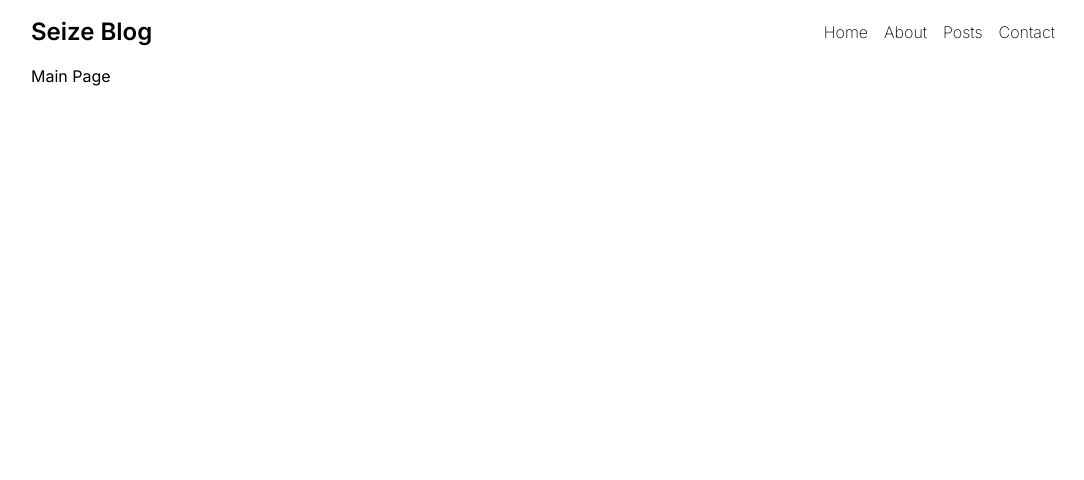
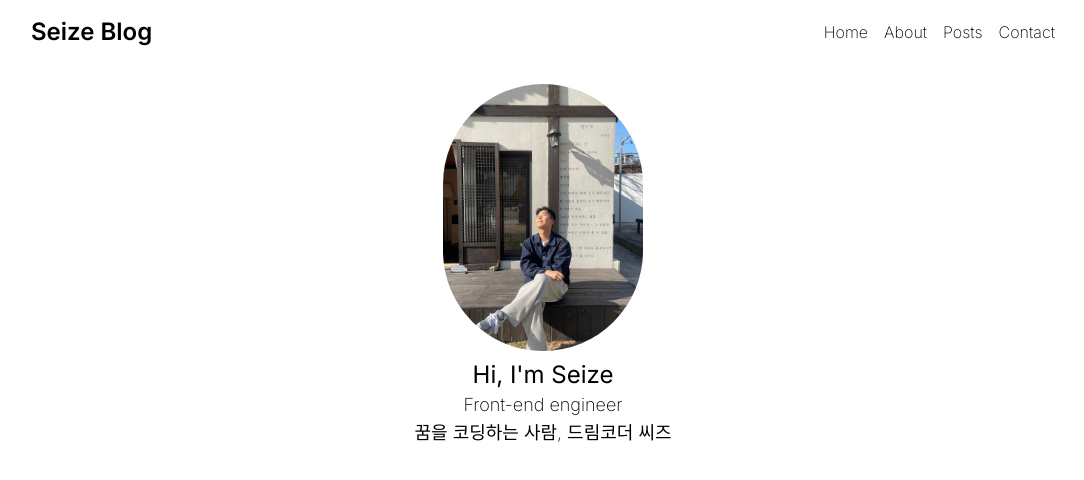
Before and after one commit to junggyoo/my-blog-app, a Next.js app: page /main in a window 1280 px wide. Shown: the top 480 px of the page, without its empty margins (97-1181 px from the left). Built offline with nearby package versions, Linux system fonts and the light colour scheme.

Commit message:
feat: IntroduceSection 컴포넌트 추가

```diff
--- /dev/null
+++ b/src/app/main/components/IntroduceSectoin.tsx
@@ -0,0 +1,21 @@
+import Image from 'next/image';
+
+export default function IntroduceSection() {
+  return (
+    <section className="flex flex-col items-center justify-center mt-5">
+      <Image
+        className="rounded-full"
+        src="/images/profile.jpeg"
+        alt="profile"
+        priority
+        width={200}
+        height={200}
+      />
+      <h1 className="text-2xl mt-2">Hi, I'm Seize</h1>
+      <p className="text-lg font-extralight">Front-end engineer</p>
+      <p className="text-lg font-extralight">
+        꿈을 코딩하는 사람, 드림코더 씨즈
+      </p>
+    </section>
+  );
+}
--- a/src/app/main/page.tsx
+++ b/src/app/main/page.tsx
@@ -1,7 +1,9 @@
+import IntroduceSection from './components/IntroduceSectoin';
+
 export default function MainPage() {
   return (
     <main>
-      <h1>Main Page</h1>
+      <IntroduceSection />
     </main>
   );
 }
```
Also changed, not shown: public/images/profile.jpeg (added).
